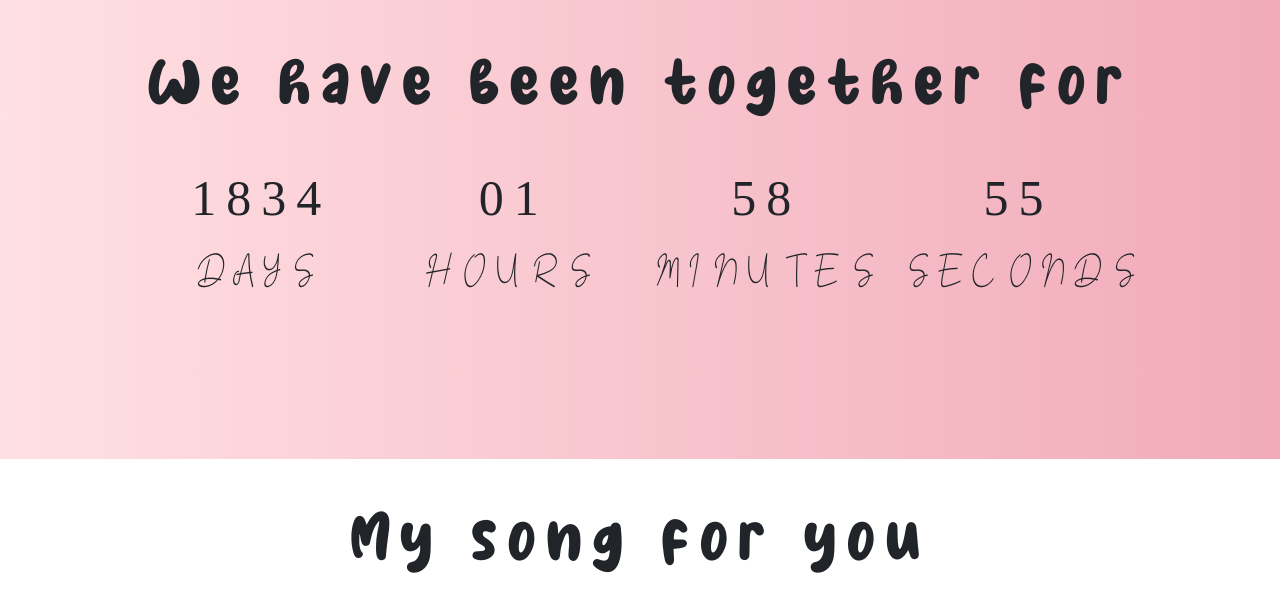
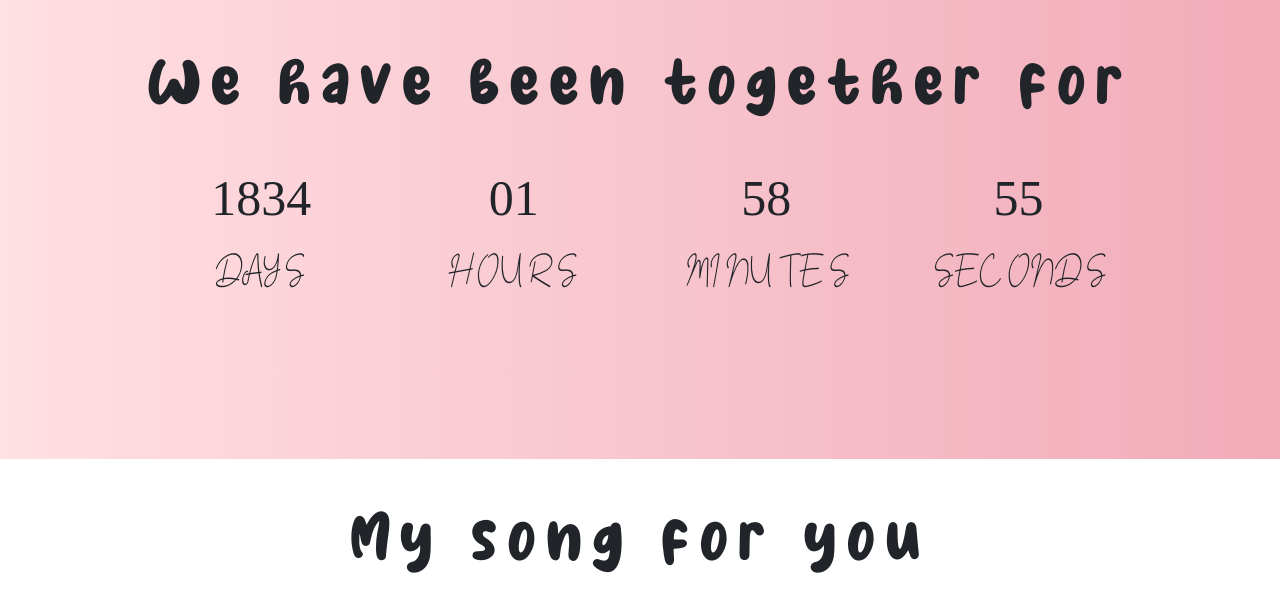
Before and after one commit to zachgse/anniversary, a plain HTML site: page index.html in a window 1280 px wide. Shown: the part 901-1506 px from the top of the page. Drawn offline with nearby package versions, Linux system fonts and the light colour scheme.

Commit message:
Updated timer font spacing

```diff
--- a/css/style.css
+++ b/css/style.css
@@ -68,13 +68,12 @@ h4 {
 h5 {
     font-family: 'BlackPink-Cursive-Demo';
     font-size: 50px;
-    letter-spacing: 10px;
 }
 
 h6 {
     font-family: 'BlackPink-Cursive-Demo';
     font-size: 50px;
-    letter-spacing: 10px;
+    letter-spacing: 1px;
     text-transform: uppercase;
 }
 
```
